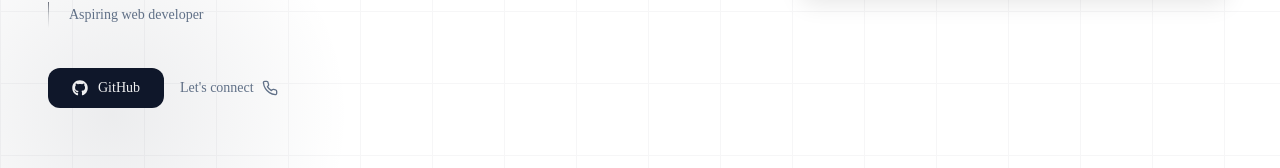
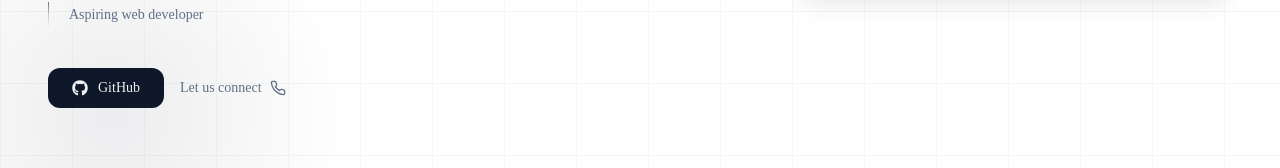
Before and after one commit to reliepalor/portfolio, a Next.js app: page / in a window 1280 px wide. Shown: the part 493-661 px from the top of the page. Built offline with nearby package versions, Linux system fonts and the light colour scheme.

Commit message:
fixed eslint error

```diff
--- a/app/(root)/page.tsx
+++ b/app/(root)/page.tsx
@@ -151,7 +151,7 @@ export default function IndexPage() {
                     aria-label={`Contact ${siteConfig.authorName}`}
                     className="group inline-flex items-center gap-2 text-sm font-medium text-muted-foreground hover:text-foreground transition-colors duration-200"
                   >
-                  Let&#39;s connect
+                  Let us connect
                     <Icons.contact className="w-4 h-4 transition-transform duration-200 group-hover:translate-x-0.5" />
                   </Link>
                 </div>
```
